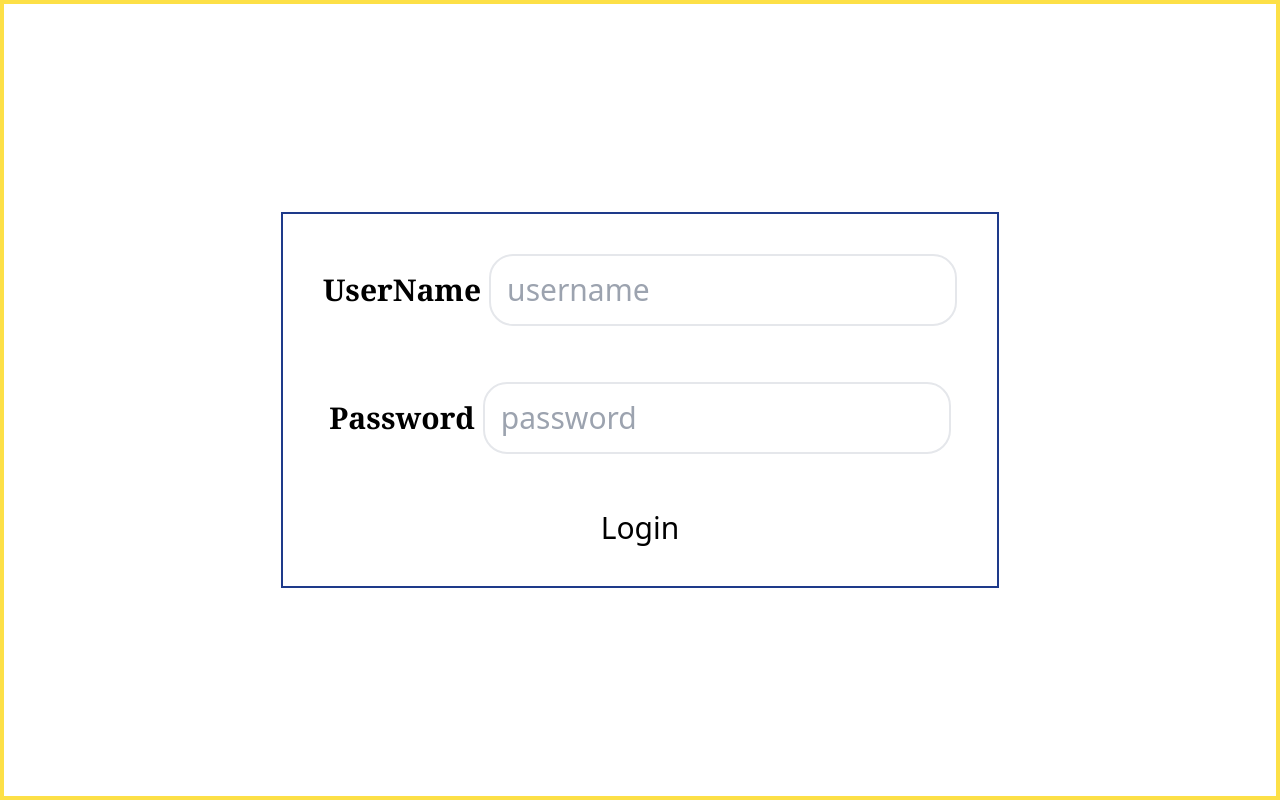
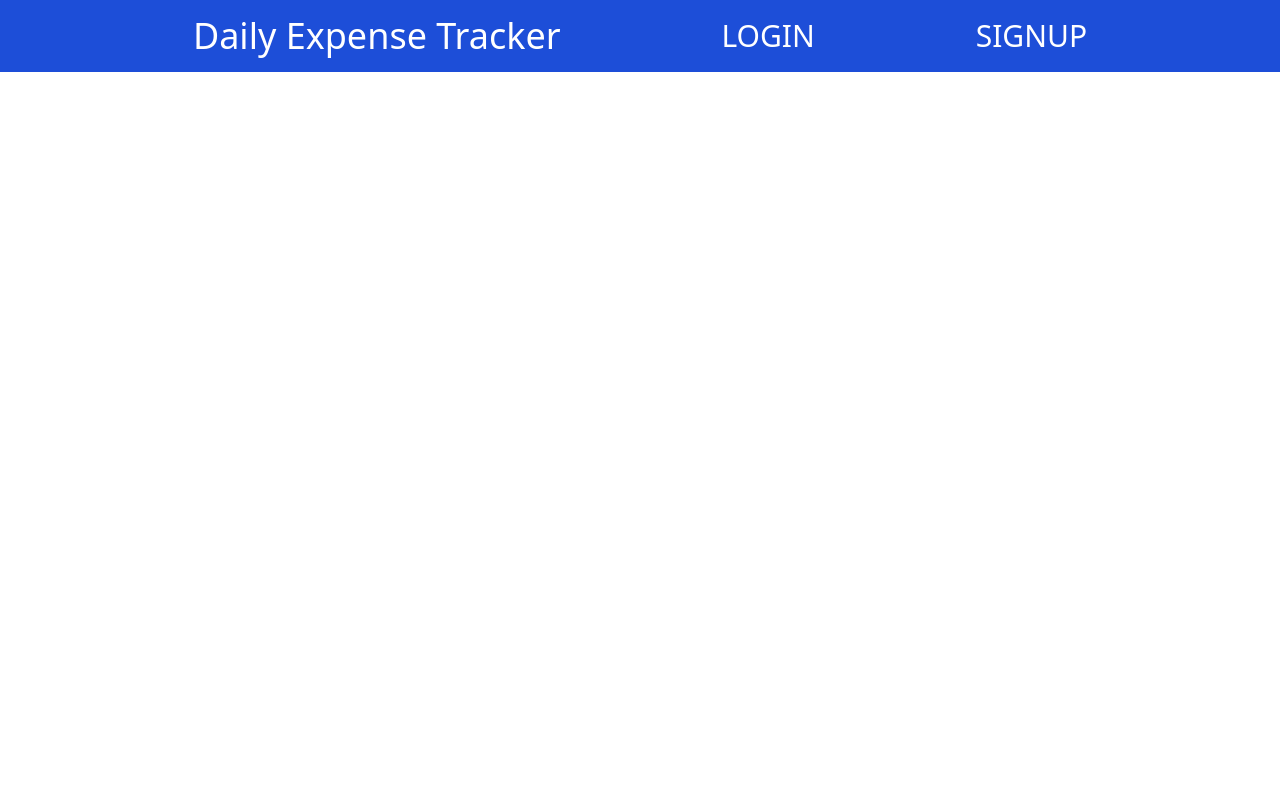
Before and after one commit to FerazAhmad1/frntendExpenseTracker, a React (Create React App) app in the folder expensetrackerreact/: page / in a window 1280 px wide. Built offline with nearby package versions, Linux system fonts and the light colour scheme.

Commit message:
nav and two different route login and signup

```diff
--- a/expensetrackerreact/package.json
+++ b/expensetrackerreact/package.json
@@ -8,6 +8,7 @@
     "@testing-library/user-event": "^13.5.0",
     "react": "^18.2.0",
     "react-dom": "^18.2.0",
+    "react-router-dom": "^6.16.0",
     "react-scripts": "5.0.1",
     "web-vitals": "^2.1.4"
   },
--- a/expensetrackerreact/src/App.js
+++ b/expensetrackerreact/src/App.js
@@ -1,7 +1,15 @@
 import logo from "./logo.svg";
 import "./App.css";
 import { SignupForm } from "./components/SignupForm";
+import { Route, Routes } from "react-router-dom";
+import { LandingPage } from "./components/LandingPage";
 
 export default function App() {
-  return <SignupForm />;
+  return (
+    <Routes>
+      <Route path="/" element={<LandingPage />} />
+      <Route path="/signup" element={<SignupForm buttontype={"Signup"} />} />
+      <Route path="/login" element={<SignupForm buttontype={"Login"} />} />
+    </Routes>
+  );
 }
--- /dev/null
+++ b/expensetrackerreact/src/components/LandingPage.js
@@ -0,0 +1,18 @@
+import React from "react";
+import { NavLink } from "react-router-dom";
+
+export const LandingPage = () => {
+  return (
+    <nav className="flex justify-evenly items-center py-4 px-8 bg-blue-700">
+      <div className=" text-4xl text-white ">
+        <h1>Daily Expense Tracker</h1>
+      </div>
+      <NavLink className="no-underline text-white text-3xl" to="/login">
+        LOGIN
+      </NavLink>
+      <NavLink className="no-underline text-white text-3xl" to="/signup">
+        SIGNUP
+      </NavLink>
+    </nav>
+  );
+};
--- a/expensetrackerreact/src/components/SignupForm.js
+++ b/expensetrackerreact/src/components/SignupForm.js
@@ -1,6 +1,6 @@
 import React from "react";
 
-export const SignupForm = () => {
+export const SignupForm = ({ buttontype }) => {
   return (
     <div className=" flex items-center justify-center min-h-screen min-w-full max-w-min p-4 border-4 border-yellow-300">
       <form className=" flex flex-col p-10 border-2 border-blue-900 space-y-14">
@@ -25,7 +25,7 @@ export const SignupForm = () => {
           />
         </div>
         <div className="flex justify-center items-center">
-          <button className="text-3xl">Login</button>
+          <button className="text-3xl">{buttontype}</button>
         </div>
       </form>
     </div>
--- a/expensetrackerreact/src/index.js
+++ b/expensetrackerreact/src/index.js
@@ -1,13 +1,16 @@
-import React from 'react';
-import ReactDOM from 'react-dom/client';
-import './index.css';
-import App from './App';
-import reportWebVitals from './reportWebVitals';
+import React from "react";
+import ReactDOM from "react-dom/client";
+import "./index.css";
+import { BrowserRouter } from "react-router-dom";
+import App from "./App";
+import reportWebVitals from "./reportWebVitals";
 
-const root = ReactDOM.createRoot(document.getElementById('root'));
+const root = ReactDOM.createRoot(document.getElementById("root"));
 root.render(
   <React.StrictMode>
-    <App />
+    <BrowserRouter>
+      <App />
+    </BrowserRouter>
   </React.StrictMode>
 );
 
```
Also changed, not shown: 1 other file (tests, documents, lock files or other folders).
